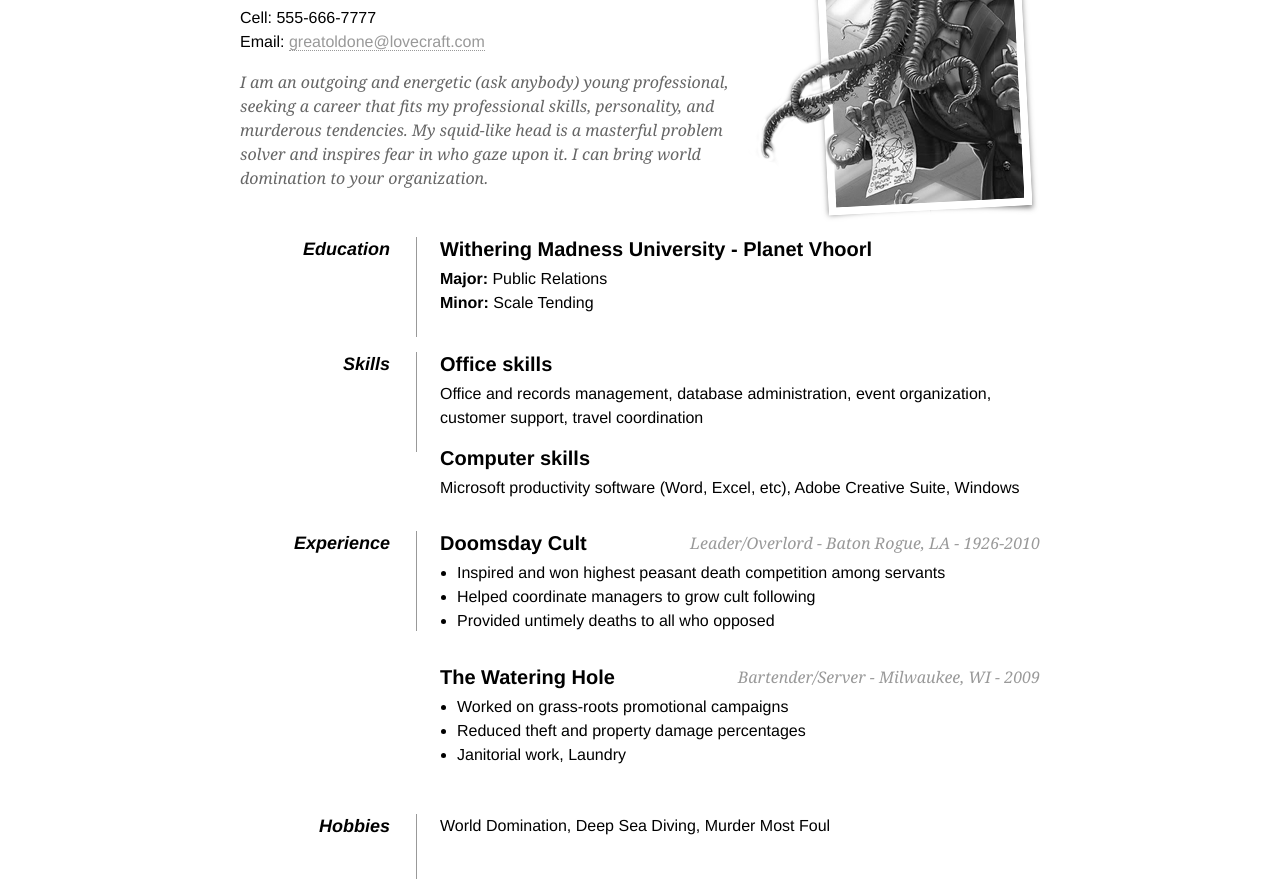
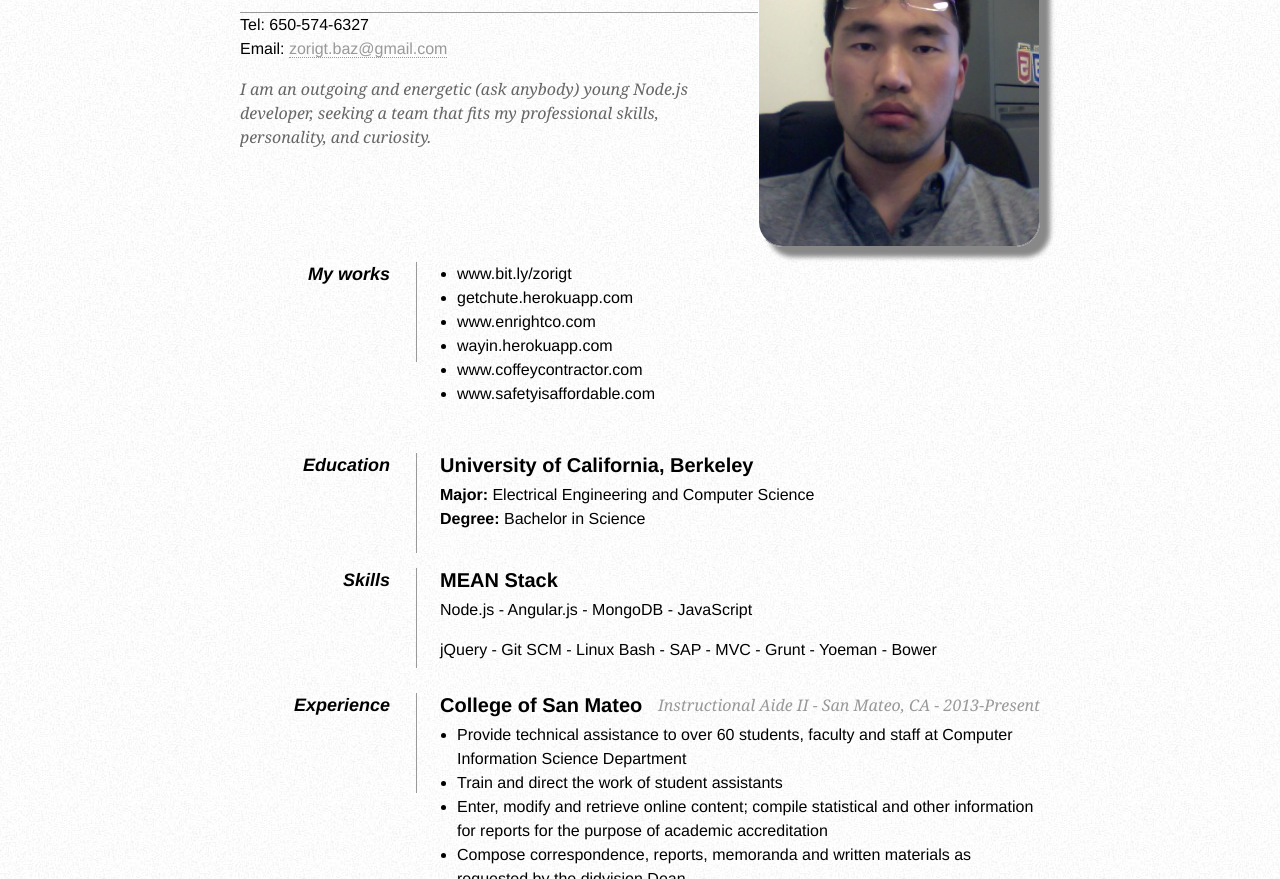
Before and after one commit to Zorigt/zorigt, a website: page public/index.html in a window 1280 px wide. Shown: the part 91-970 px from the top of the page. Drawn offline with Linux system fonts and the light colour scheme.

Commit message:
resume edite

```diff
--- a/public/index.html
+++ b/public/index.html
@@ -7,15 +7,19 @@
 <head>
      <meta http-equiv="Content-Type" content="text/html; charset=utf-8"/>
 
-     <title>One Page Resume</title>
+     <title>Zorigt's Resume</title>
 
      <style type="text/css">
         * { margin: 0; padding: 0; }
-        body { font: 16px Helvetica, Sans-Serif; line-height: 24px; background: url(images/noise.jpg); }
+        body { font: 16px Helvetica, Sans-Serif; line-height: 24px; background: url(assets/img/noise.jpg); }
+        img { width: 280px; border: 1px solid; border-radius:25px; border-color: #ffffff #888888 #888888 #ffffff; box-shadow: 10px 10px 5px #888888;}
         .clear { clear: both; }
         #page-wrap { width: 800px; margin: 40px auto 60px; }
         #pic { float: right; margin: -30px 0 0 0; }
-        h1 { margin: 0 0 16px 0; padding: 0 0 16px 0; font-size: 42px; font-weight: bold; letter-spacing: -2px; border-bottom: 1px solid #999; }
+        .fn { border-bottom: 1px solid #999;}
+        .pronouced {text-align:left}
+        h1 { margin: 0 0px 16px 0px; padding: 0 0 16px 0; font-size: 42px; font-weight: bold; letter-spacing: -2px;}
+        h1 span { letter-spacing: -1px; position: relative; bottom: 0; right: 0; font-style: italic; font-family: Georgia, Serif; font-size: 20px; color: #999; font-weight: normal; }
         h2 { font-size: 20px; margin: 0 0 6px 0; position: relative; }
         h2 span { position: absolute; bottom: 0; right: 0; font-style: italic; font-family: Georgia, Serif; font-size: 16px; color: #999; font-weight: normal; }
         p { margin: 0 0 16px 0; }
@@ -34,26 +38,24 @@
 
     <div id="page-wrap">
 
-        <img src="assets/img/cthulu.png" alt="Photo of Cthulu" id="pic" />
+        <img src="assets/img/zorigt.png" alt="Photo of Zorigt" id="pic"/>
 
         <div id="contact-info" class="vcard">
 
             <!-- Microformats! -->
-
-            <h1 class="fn">C'thulhu</h1>
+            <div class="fn">
+                <h1 class="name">Zorigt <span>pronounced [zo•ri•'t]</span></h1>
+            </div>
 
             <p>
-                Cell: <span class="tel">555-666-7777</span><br />
-                Email: <a class="email" href="mailto:greatoldone@lovecraft.com">greatoldone@lovecraft.com</a>
+                Tel: <span class="tel">650-574-6327</span><br />
+                Email: <a class="email" href="mailto:zorigt.baz@gmail.com">zorigt.baz@gmail.com</a>
             </p>
         </div>
 
         <div id="objective">
             <p>
-                I am an outgoing and energetic (ask anybody) young professional, seeking a
-                career that fits my professional skills, personality, and murderous tendencies.
-                My squid-like head is a masterful problem solver and inspires fear in who gaze upon it.
-                I can bring world domination to your organization.
+                I am an outgoing and energetic (ask anybody) young Node.js developer, seeking a team that fits my professional skills, personality, and curiosity.
             </p>
         </div>
 
@@ -62,47 +64,72 @@
         <dl>
             <dd class="clear"></dd>
 
+            <dt>My works</dt>
+            <dd>
+                <ul>
+                    <li>www.bit.ly/zorigt</li>
+                    <li>getchute.herokuapp.com</li>
+                    <li>www.enrightco.com</li>
+                    <li>wayin.herokuapp.com</li>
+                    <li>www.coffeycontractor.com</li>
+                    <li>www.safetyisaffordable.com</li>
+                </ul>
+            </dd>
+
+            <dd class="clear"></dd>
+
             <dt>Education</dt>
             <dd>
-                <h2>Withering Madness University - Planet Vhoorl</h2>
-                <p><strong>Major:</strong> Public Relations<br />
-                   <strong>Minor:</strong> Scale Tending</p>
+                <h2>University of California, Berkeley</h2>
+                <p><strong>Major:</strong> Electrical Engineering and Computer Science<br />
+                   <strong>Degree:</strong> Bachelor in Science</p>
             </dd>
 
             <dd class="clear"></dd>
 
             <dt>Skills</dt>
             <dd>
-                <h2>Office skills</h2>
-                <p>Office and records management, database administration, event organization, customer support, travel coordination</p>
+                <h2>MEAN Stack</h2>
+                <p>Node.js - Angular.js - MongoDB - JavaScript </p>
+                <p>jQuery - Git SCM - Linux Bash - SAP - MVC - Grunt - Yoeman - Bower</p>
 
-                <h2>Computer skills</h2>
-                <p>Microsoft productivity software (Word, Excel, etc), Adobe Creative Suite, Windows</p>
             </dd>
 
             <dd class="clear"></dd>
 
             <dt>Experience</dt>
             <dd>
-                <h2>Doomsday Cult <span>Leader/Overlord - Baton Rogue, LA - 1926-2010</span></h2>
+                <h2>College of San Mateo <span>Instructional Aide II - San Mateo, CA - 2013-Present</span></h2>
                 <ul>
-                    <li>Inspired and won highest peasant death competition among servants</li>
-                    <li>Helped coordinate managers to grow cult following</li>
-                    <li>Provided untimely deaths to all who opposed</li>
+                    <li>Provide technical assistance to over 60 students, faculty and staff at Computer Information Science Department</li>
+                    <li>Train and direct the work of student assistants</li>
+                    <li>Enter, modify and retrieve online content; compile statistical and other information for reports for the purpose of academic accreditation</li>
+                    <li>Compose correspondence, reports, memoranda and written materials as requested by the didvision Dean</li>
                 </ul>
 
-                <h2>The Watering Hole <span>Bartender/Server - Milwaukee, WI - 2009</span></h2>
+                <h2>Enright &amp; Company <span>Webmaster - Burlingame, CA - 2013-2014</span></h2>
                 <ul>
-                    <li>Worked on grass-roots promotional campaigns</li>
-                    <li>Reduced theft and property damage percentages</li>
-                    <li>Janitorial work, Laundry</li>
+                    <li>Created the company's new website: www.enrightco.com</li>
+                    <li>Managed web contents presenting company’s professional services and image</li>
+                    <li>Compiled over 50 industry reports electronically on quarterly basis</li>
+                    <li>Prepared graphical statistics and data tables for appraisal summaries</li>
+                </ul>
+
+                <h2>BAE Systems <span>Electrical Engineer - Santa Clara, CA - 2008-2009</span></h2>
+                <ul>
+                    <li>Designed prototype for gun controller on combat vehicle to increase battery efficiency</li>
+                    <li>Tested new designs both in the lab and on the field to ensure quality assurance</li>
+                    <li>Completed the preliminary prototype for design reviews and vehicle upgrades</li>
+                    <li>Programmed the gun control box hardware and enabled to integrate seamlessly with vehicle devices</li>
                 </ul>
             </dd>
 
             <dd class="clear"></dd>
 
-            <dt>Hobbies</dt>
-            <dd>World Domination, Deep Sea Diving, Murder Most Foul</dd>
+            <dt>Contact</dt>
+            <dd>
+                GitHub, LinedIn, Facebook, Twitter, Berkeley
+            </dd>
 
             <dd class="clear"></dd>
 
```
Also changed, not shown: public/assets/img/noise.jpg (added), public/assets/img/zorigt.png (added).
